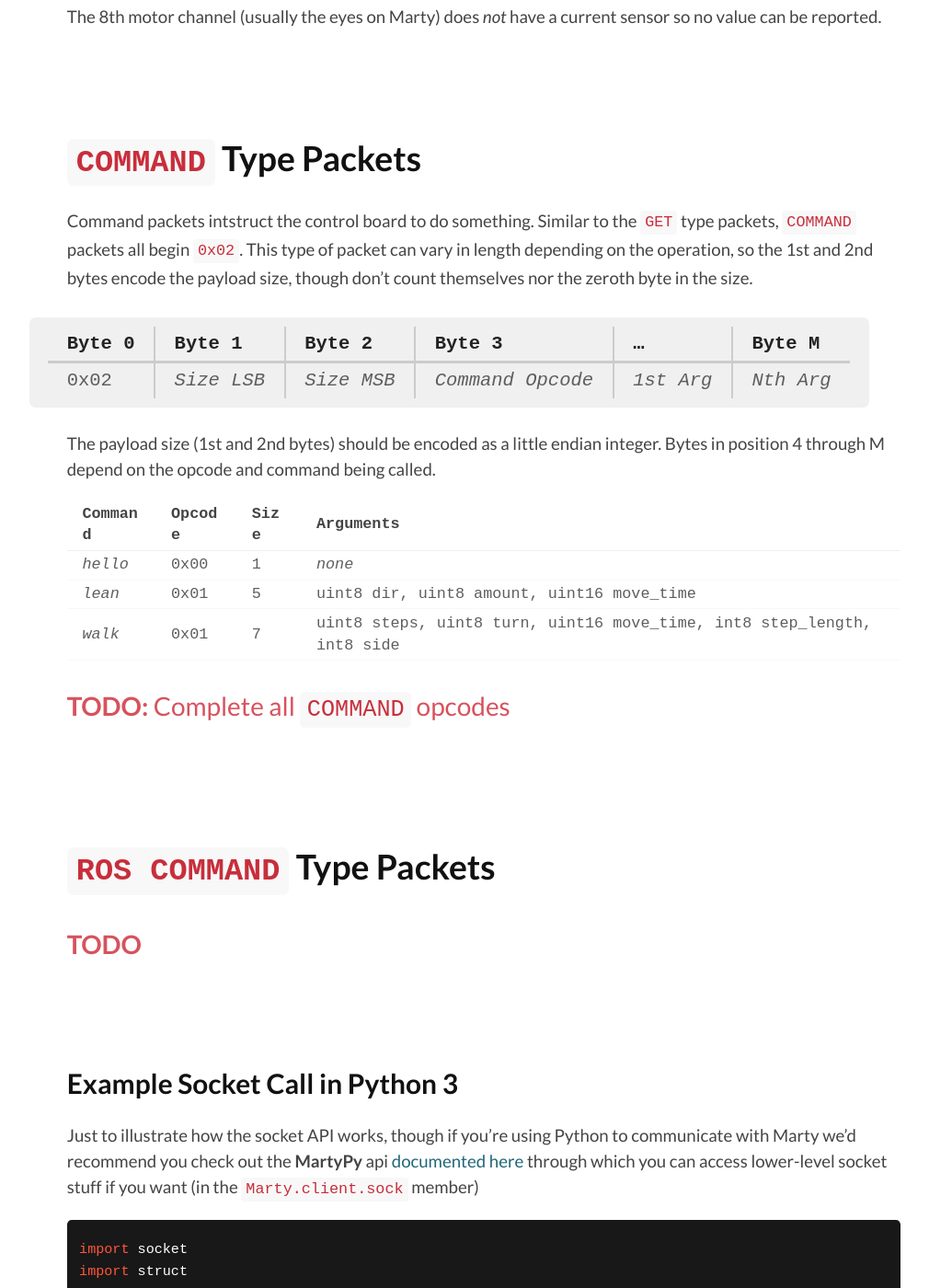
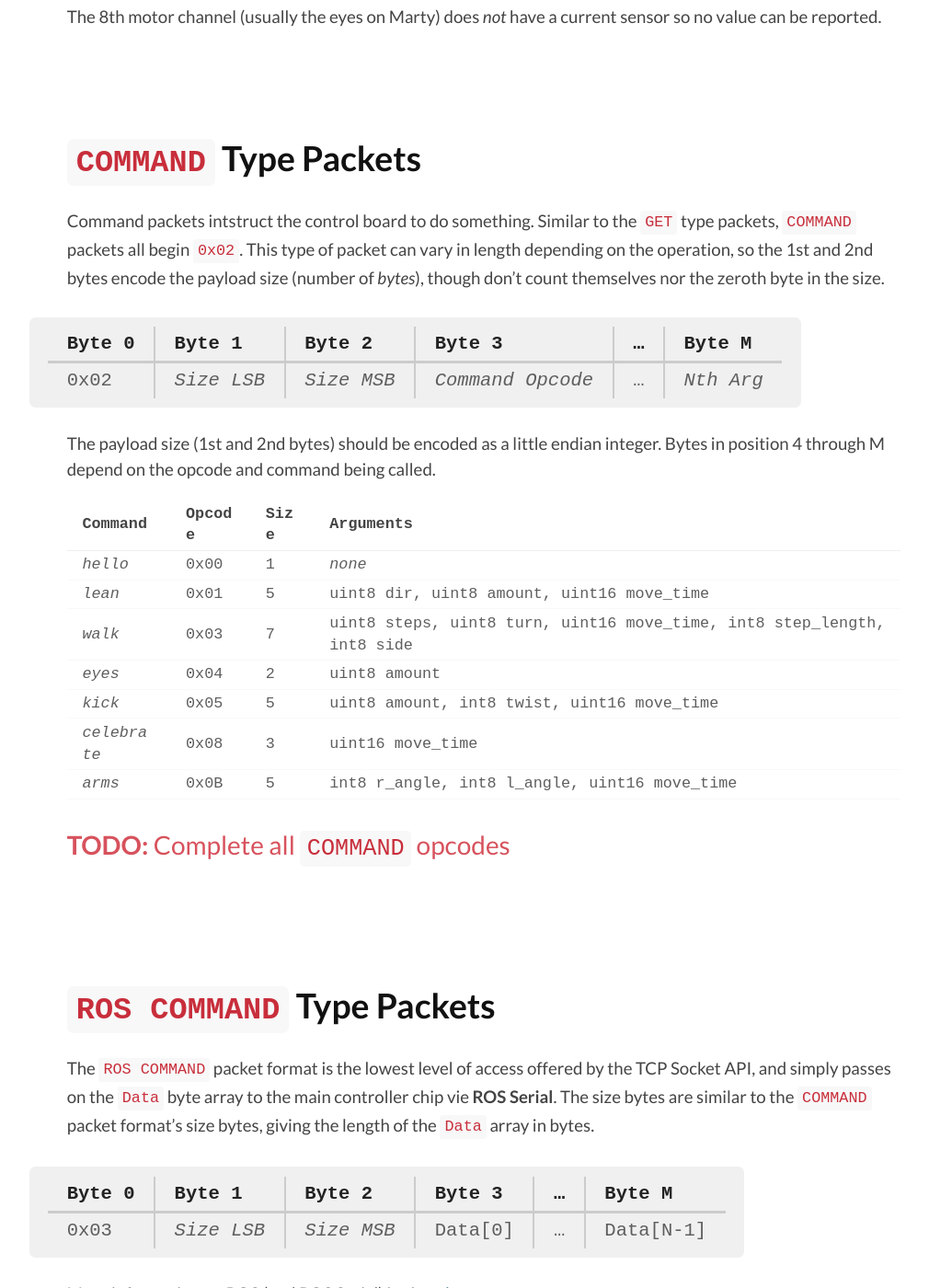
Before and after one commit to robotical/docs.robotical.io, a Jekyll site: the page built from hardware/lowlevel-api.md, in a window 1280 px wide and 1400 px high, scrolled down 1788 px. Shown: the whole window at 92% size, without its empty margins (114-1124 px from the left). Built offline with Jekyll 4.4.1, drawn with Linux system fonts in a browser that asks for light colours; nearby versions of some CDN libraries; some web fonts are replaced; some of the changed text lies outside the part shown.

Commit message:
Add ROS COMMAND packet to LL-APIs, and some more COMMANDs

```diff
--- a/hardware/lowlevel-api.md
+++ b/hardware/lowlevel-api.md
@@ -62,12 +62,12 @@ so no value can be reported.
 
 Command packets intstruct the control board to do something. Similar to the `GET` type packets,
 `COMMAND` packets all begin `0x02`. This type of packet can vary
-in length depending on the operation, so the 1st and 2nd bytes encode the payload size, though
-don't count themselves nor the zeroth byte in the size.
+in length depending on the operation, so the 1st and 2nd bytes encode the payload size
+(number of *bytes*), though don't count themselves nor the zeroth byte in the size.
 
-| Byte 0 | Byte 1     | Byte 2     | Byte 3           | ...       | Byte M    |
-|--------|------------|------------|------------------|-----------|-----------|
-| 0x02   | *Size LSB* | *Size MSB* | *Command Opcode* | *1st Arg* | *Nth Arg* |
+| Byte 0 | Byte 1     | Byte 2     | Byte 3           | ... | Byte M    |
+|--------|------------|------------|------------------|-----|-----------|
+| 0x02   | *Size LSB* | *Size MSB* | *Command Opcode* | ... | *Nth Arg* |
 {:.bitfield}
 
 The payload size (1st and 2nd bytes) should be encoded as a little endian integer.
@@ -79,7 +79,11 @@ Bytes in position 4 through M depend on the opcode and command being called.
 |:-----------------|:-----------|:-----|:--------------------------------------------------------|
 | *hello*          | 0x00       | 1    | *none*                                                  |
 | *lean*           | 0x01       | 5    | uint8 dir, uint8 amount, uint16 move\_time              |
-| *walk*           | 0x01       | 7    | uint8 steps, uint8 turn, uint16 move\_time, int8 step\_length, int8 side |
+| *walk*           | 0x03       | 7    | uint8 steps, uint8 turn, uint16 move\_time, int8 step\_length, int8 side |
+| *eyes*           | 0x04       | 2    | uint8 amount                                            |
+| *kick*           | 0x05       | 5    | uint8 amount, int8 twist, uint16 move\_time             |
+| *celebrate*      | 0x08       | 3    | uint16 move\_time                                       |
+| *arms*           | 0x0B       | 5    | int8 r\_angle, int8 l\_angle, uint16 move\_time         |
 {:.tt}
 
 **TODO:** Complete all `COMMAND` opcodes
@@ -91,8 +95,17 @@ Bytes in position 4 through M depend on the opcode and command being called.
 `ROS COMMAND` Type Packets
 ---
 
-**TODO**
-{:.bigger.text-danger}
+The `ROS COMMAND` packet format is the lowest level of access offered by the TCP Socket API,
+and simply passes on the `Data` byte array to the main controller chip vie **ROS Serial**.
+The size bytes are similar to the `COMMAND` packet format's size bytes, giving the length
+of the `Data` array in bytes.
+
+| Byte 0 | Byte 1     | Byte 2     | Byte 3   | ... | Byte M    |
+|--------|------------|------------|----------|-----|-----------|
+| 0x03   | *Size LSB* | *Size MSB* | Data[0]  | ... | Data[N-1] |
+{:.bitfield}
+
+More information on ROS (and ROS Serial) is given [here](/ros/)
 
 <br>
 
```
